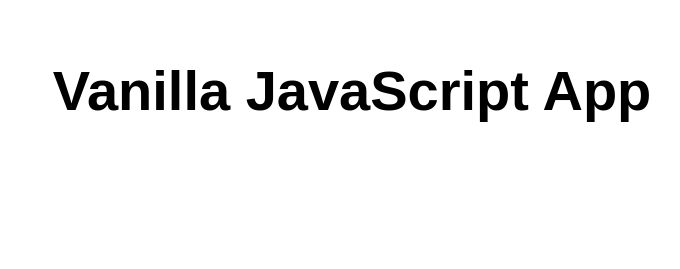
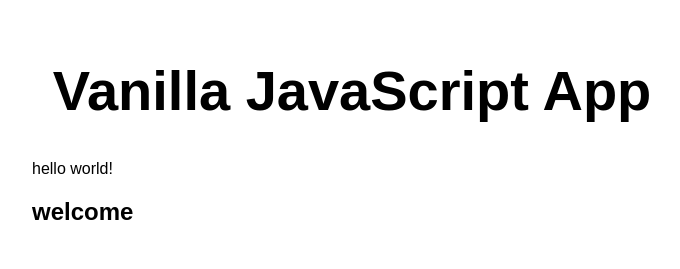
Before and after one commit to Ramyameleshimi/ramyav, a website: page src/index.html in a window 1280 px wide. Shown: the whole page, without its empty margins (288-968 px from the left). Drawn offline with Linux system fonts and the light colour scheme.

Commit message:
Update index.html
few changes

```diff
--- a/src/index.html
+++ b/src/index.html
@@ -11,6 +11,8 @@
 <body>
   <main>
     <h1>Vanilla JavaScript App</h1>
+    <p>hello world!</p>
+    <h2>welcome</h2>
   </main>
 </body>
 
```
